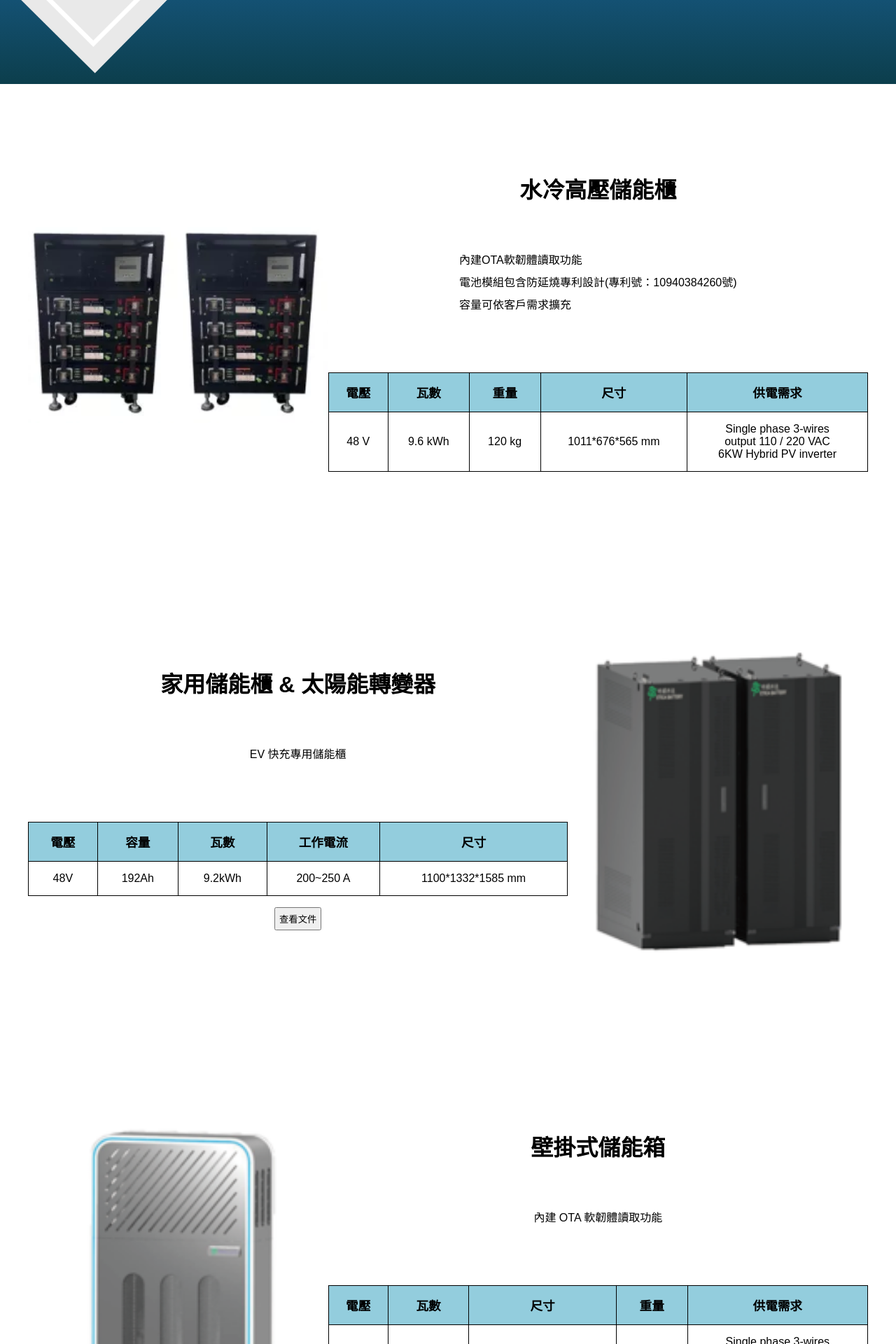
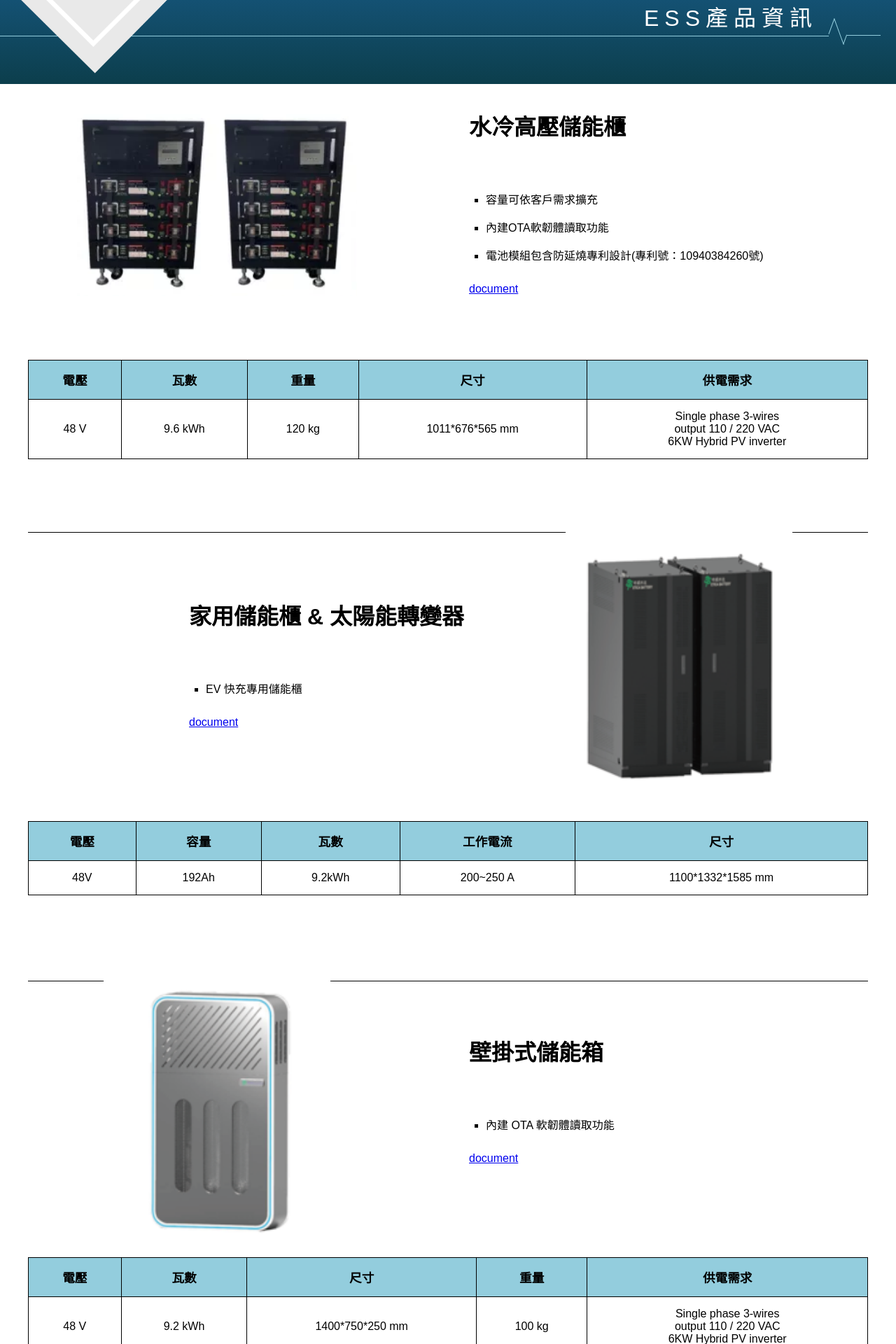
Before and after one commit to oCtobEr9818/etica-sample, a React (Create React App) app: page /etica-sample/product2 in a window 1280 px wide. Shown: the part 440-2360 px from the top of the page at 70% size. Built offline with nearby package versions, Linux system fonts and the light colour scheme; the HTML template or start-up script is replaced by a standard one.

Commit message:
修改解決方案banner樣式、產品資訊排版

```diff
--- a/src/Pages/product2.js
+++ b/src/Pages/product2.js
@@ -39,20 +39,25 @@ const Product2 = () => {
 
       {/* 水冷高壓儲能櫃 */}
       <div className="product2-content">
+        <div className="contentWrap">
           <img
             src={imgHandler(data.product2_content.water.img)}
             alt={data.product2_content.water.alt}
           />
+          <div className="subtitle">
+            <h2 id="ET48">水冷高壓儲能櫃</h2>
+            <ul>
+              <li>容量可依客戶需求擴充</li>
+              <li>內建OTA軟韌體讀取功能</li>
+              <li>電池模組包含防延燒專利設計(專利號：10940384260號)</li>
+            </ul>
+            <br />
+            <a href="https://google.com" rel="noreferrer">
+              document
+            </a>
+          </div>
+        </div>
 
-        <div className="contentWrap">
-          <h2 id="ET48">水冷高壓儲能櫃</h2>
-          <p>
-            內建OTA軟韌體讀取功能
-            <br />
-            電池模組包含防延燒專利設計(專利號：10940384260號)
-            <br />
-            容量可依客戶需求擴充
-          </p>
         <table>
           <thead>
             <tr>
@@ -78,13 +83,27 @@ const Product2 = () => {
           </thead>
         </table>
       </div>
-      </div>
 
       {/* 家用儲能櫃 & 太陽能轉變器 */}
       <div className="product2-content">
         <div className="contentWrap">
+          <div className="subtitle">
             <h2 id="house">家用儲能櫃 & 太陽能轉變器</h2>
-          <p>EV 快充專用儲能櫃</p>
+            <ul>
+              <li>EV 快充專用儲能櫃</li>
+            </ul>
+            <br />
+            <a href="https://google.com" rel="noreferrer">
+              document
+            </a>
+          </div>
+
+          <img
+            src={imgHandler(data.product2_content.house.img)}
+            alt={data.product2_content.house.alt}
+          />
+        </div>
+
         <table>
           <thead>
             <tr>
@@ -103,26 +122,26 @@ const Product2 = () => {
             </tr>
           </thead>
         </table>
-
-          <button>查看文件</button>
-        </div>
-
-        <img
-          src={imgHandler(data.product2_content.house.img)}
-          alt={data.product2_content.house.alt}
-        />
       </div>
 
       {/* 壁掛式儲能箱 */}
       <div className="product2-content">
+        <div className="contentWrap">
           <img
             src={imgHandler(data.product2_content.wallmounted.img)}
             alt={data.product2_content.wallmounted.alt}
           />
-
-        <div className="contentWrap">
+          <div className="subtitle">
             <h2 id="wallmounted">壁掛式儲能箱</h2>
-          <p>內建 OTA 軟韌體讀取功能</p>
+            <ul>
+              <li>內建 OTA 軟韌體讀取功能</li>
+            </ul>
+            <br />
+            <a href="https://google.com" rel="noreferrer">
+              document
+            </a>
+          </div>
+        </div>
         <table>
           <thead>
             <tr>
@@ -147,15 +166,28 @@ const Product2 = () => {
             </tr>
           </thead>
         </table>
-
-          <button>查看文件</button>
-        </div>
       </div>
 
       {/* 集裝箱 */}
       <div className="product2-content">
         <div className="contentWrap">
+          <div className="subtitle">
             <h2 id="energyStorageBox">集裝箱</h2>
+            <ul>
+              <li>Bank：Including 20 Packs</li>
+              <li>40呎：Including 16 Banks</li>
+              <li>750~1080 V / 3 MWh</li>
+            </ul>
+            <br />
+            <a href="https://google.com" rel="noreferrer">
+              document
+            </a>
+          </div>
+          <img
+            src={imgHandler(data.product2_content.energyStorageBox.img)}
+            alt={data.product2_content.energyStorageBox.alt}
+          />
+        </div>
         <table>
           <thead>
             <tr>
@@ -173,12 +205,6 @@ const Product2 = () => {
           </thead>
         </table>
       </div>
-
-        <img
-          src={imgHandler(data.product2_content.energyStorageBox.img)}
-          alt={data.product2_content.energyStorageBox.alt}
-        />
-      </div>
     </div>
   );
 };
--- a/src/Pages/solution.js
+++ b/src/Pages/solution.js
@@ -5,7 +5,9 @@ const Solution = () => {
   const data = {
     solution_img: {
       title: "解決方案",
-      image: imgHandler("/img/solution.png"),
+      image1: imgHandler("/img/solution.png"),
+      image2: imgHandler("/img/solution-test.png"),
+      image3: imgHandler("/img/squares.png"),
       alt: "一大塊太陽能板架設在停車場",
     },
     public: {
@@ -100,7 +102,37 @@ const Solution = () => {
   return (
     <div className="container">
       <div className="banner">
-        <img src={data.solution_img.image} alt={data.solution_img.alt} />
+        <img
+          src={data.solution_img.image2}
+          alt={data.solution_img.alt}
+          id="solution2"
+        />
+        <img
+          src={data.solution_img.image1}
+          alt={data.solution_img.alt}
+          id="solution1"
+        />
+        <img
+          src={data.solution_img.image3}
+          alt="squares"
+          className="squares square1"
+        />
+        <img
+          src={data.solution_img.image3}
+          alt="squares"
+          className="squares square2"
+        />
+        <img
+          src={data.solution_img.image3}
+          alt="squares"
+          className="squares square3"
+        />
+        <img
+          src={data.solution_img.image3}
+          alt="squares"
+          className="squares square4"
+        />
+
         <div className="slash">
           <h2>{data.solution_img.title}</h2>
         </div>
--- a/src/styles/banner.scss
+++ b/src/styles/banner.scss
@@ -48,6 +48,29 @@
       height: 35vh;
     }
 
+    #solution1 {
+      width: 27rem;
+    }
+    #solution2 {
+      width: 28rem;
+      height: 24.5rem;
+      left: 2rem;
+      z-index: -1;
+    }
+    .squares {
+      top: 3rem;
+      left: 30rem;
+    }
+    .square2 {
+      left: 54.5rem;
+    }
+    .square3 {
+      left: 78.9rem;
+    }
+    .square4 {
+      left: 103.3rem;
+    }
+
     img {
       width: 25rem;
       z-index: 1;
@@ -68,7 +91,7 @@
     .slash {
       width: 100%;
       position: relative;
-      margin-bottom: 2rem;
+      margin-top: 10rem;
       @include mini-pad {
         width: 100%;
         position: relative;
@@ -125,7 +148,7 @@
       }
 
       h2 {
-        width: 85%;
+        width: 92%;
         font-weight: normal;
         font-size: 2em;
         letter-spacing: 0.5rem;
--- a/src/styles/content.scss
+++ b/src/styles/content.scss
@@ -382,40 +382,56 @@
   .product2-content,
   .product3-content {
     max-width: 1200px;
-    height: 85vh;
+    height: 80vh;
+    margin: auto;
+    border-bottom: 1px solid #000;
+    display: flex;
+    justify-content: center;
+    align-items: center;
+    flex-direction: column;
+    &:last-child {
+      border: none;
+    }
+
+    .contentWrap {
+      width: 100%;
       margin: auto;
       display: flex;
       justify-content: center;
       align-items: center;
 
       img {
-      width: 500px;
+        width: 400px;
+        height: 450px;
         object-fit: contain;
       }
 
-    .contentWrap {
-      width: 75%;
-      margin: auto;
-      display: flex;
-      align-items: center;
-      flex-direction: column;
+      .subtitle {
+        width: 500px;
+        text-align: left;
+        margin-left: 10rem;
 
         h2 {
           font-size: 2em;
+          display: block;
         }
 
-      p {
+        ul {
           width: 100%;
           margin-top: 4rem;
-        line-height: 2;
-        white-space: pre-line;
-        display: flex;
-        justify-content: center;
+          font-size: 1em;
+          line-height: 2.5;
+
+          li {
+            list-style: square;
+            margin-left: 1.5rem;
           }
-
+        }
+      }
+    }
     table {
       width: 100%;
-        margin-top: 5rem;
+      margin: 0 0 10rem;
       border-collapse: collapse;
 
       thead {
@@ -434,13 +450,6 @@
             background: #93cddd;
           }
         }
-        }
-      }
-
-      button {
-        padding: 5px;
-        margin-top: 1rem;
-        cursor: pointer;
       }
     }
   }
```
Also changed, not shown: public/img/solution-test.png (added), public/img/squares.png (added). Lines whose indentation alone changed are shown as unchanged.
